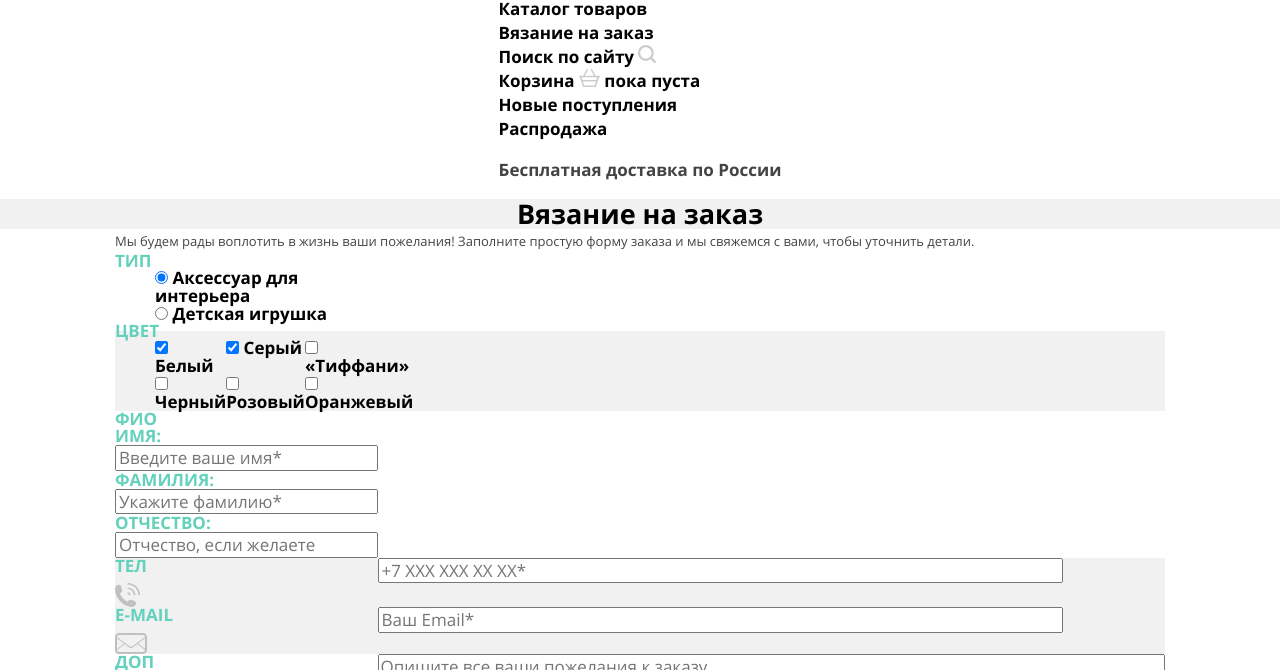
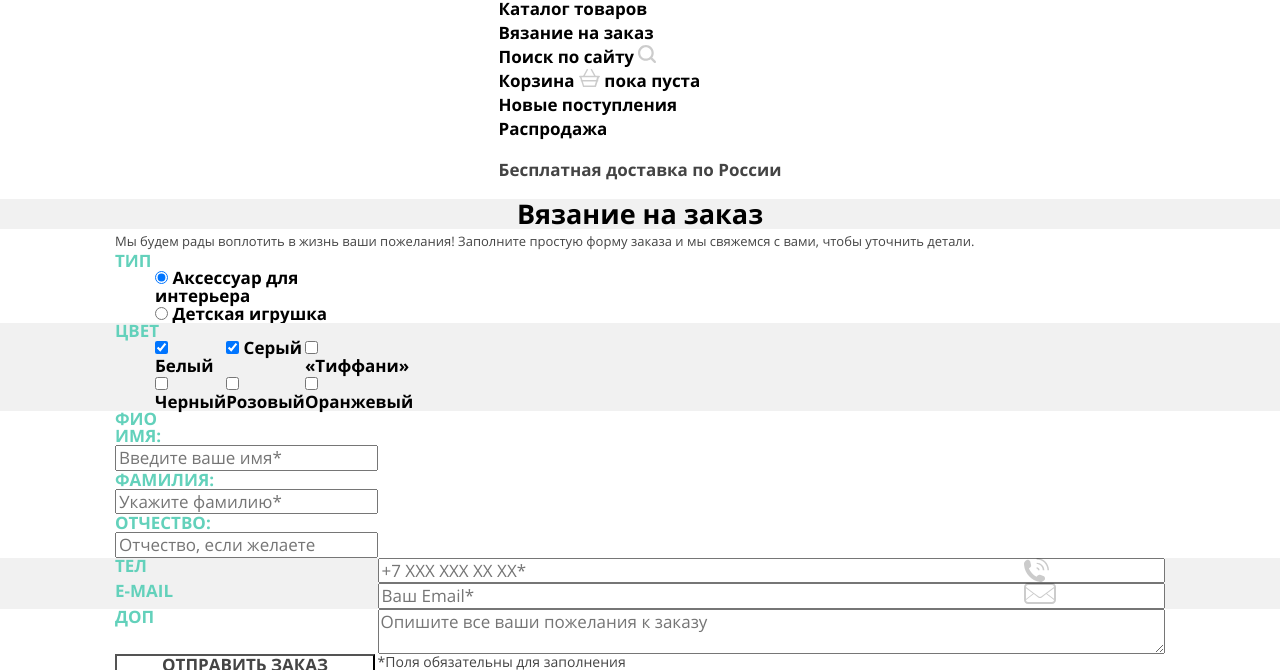
Before and after one commit to Svetlana-Saloa/1725199-mishka-22, a website: page source/form.html in a window 1280 px wide. Shown: the part 44-714 px from the top of the page. Drawn offline with nearby package versions, Linux system fonts and the light colour scheme; files that its build step writes are made by us from their sources.

Commit message:
Правки адаптивная сетка для страницы формы

```diff
--- a/source/form.html
+++ b/source/form.html
@@ -60,8 +60,8 @@
       <div class="page-form__container container">
         <p class="page-form__text">Мы будем рады воплотить в жизнь ваши пожелания! Заполните простую форму заказа и мы свяжемся с вами, чтобы уточнить детали.</p>
       </div>
-      <div class="page__container container">
       <form class="page-form__form form-order" method="get" action="https://echo.htmlacademy.ru">
+        <div class="page-form__container container">
           <fieldset class="form-order__fieldset">
             <legend class="form-order__legend"><b>тип</b></legend>
             <ul class="form-order__list">
@@ -75,7 +75,10 @@
               </li>
             </ul>
           </fieldset>
-        <fieldset class="form-order__fieldset form-order__fieldset--color">
+        </div>
+        <div class="form-order__color">
+          <div class="page-form__container container">
+            <fieldset class="form-order__fieldset">
               <legend class="form-order__legend"><b>цвет</b></legend>
               <ul class="form-order__list form-order__list--color">
                 <li class="form-order__item">
@@ -104,6 +107,9 @@
                 </li>
               </ul>
             </fieldset>
+          </div>
+        </div>
+        <div class="page-form__container container">
           <fieldset class="form-order__fieldset">
             <legend class="form-order__legend"><b>фио</b></legend>
             <ul class="form-order__list form-order__list--name">
@@ -112,7 +118,7 @@
                 <input class="form-order__input form-order__input--form" type="text" placeholder="Введите ваше имя*" name="your-name" id="your-name" required>
               </li>
               <li class="form-order__item form-order__item--form">
-              <llabel class="form-order__legend" for="your-surname"><b>Фамилия:</b></label>
+                <label class="form-order__legend" for="your-surname"><b>Фамилия:</b></label>
                 <input class="form-order__input form-order__input--form" type="text" placeholder="Укажите фамилию*" name="your-surname" id="your-surname" required>
               </li>
               <li class="form-order__item form-order__item--form">
@@ -121,10 +127,13 @@
               </li>
             </ul>
           </fieldset>
-        <fieldset class="form-order__fieldset form-order__fieldset--phone-mail form-order__fieldset--color">
+        </div>
+        <div class="form-order__color">
+          <div class="page-form__container container">
+            <fieldset class="form-order__fieldset form-order__fieldset--phone-mail">
               <label class="form-order__legend" for="your-phone"><b>тел</b></label>
-            <input class="form-order__input form-order__input-pone-mail" type="tel" placeholder="+7 ХХХ ХХХ ХХ ХХ*" name="your-phone" id="your-phone" required>
-            <svg width="25" height="24" viewBox="0 0 25 24" fill="none" xmlns="http://www.w3.org/2000/svg">
+              <input class="form-order__input form-order__input--phone-mail" type="tel" placeholder="+7 ХХХ ХХХ ХХ ХХ*" name="your-phone" id="your-phone" required>
+              <svg class="form-order__svg" width="25" height="24" viewBox="0 0 25 24" fill="none" xmlns="http://www.w3.org/2000/svg">
                 <g opacity="0.2">
                   <path d="M17.4395 24C17.0363 24 16.7339 24 16.3306 24C11.3911 23.4074 7.7621 21.1358 5.14113 18.2717C2.52016 15.4075 0.403226 11.7532 0 6.7162C0 6.22237 0 5.82731 0 5.33349C0.100806 4.44461 0.504032 3.85202 1.10887 3.25943C1.71371 2.56808 2.72177 1.77796 3.62903 1.6792C4.33468 1.6792 5.44355 2.17302 5.84677 2.76561C6.25 3.25943 6.45161 4.34584 6.65323 5.13596C6.85484 6.02484 7.25806 7.11125 7.15726 7.90137C6.95565 9.08655 5.34274 9.58037 4.93952 10.4693C6.55242 14.1235 9.07258 16.889 12.5 18.6667C13.3065 18.1729 14.1129 16.7902 15.3226 16.7902C15.7258 16.7902 16.3306 16.9877 16.7339 17.0865C17.2379 17.1852 17.6411 17.3828 18.0444 17.5803C18.75 17.8766 20.0605 18.1729 20.4637 18.7655C20.8669 19.3581 21.1694 20.3457 21.0685 20.9383C20.7661 22.2222 18.6492 23.6049 17.4395 24Z" fill="black"/>
                   <path d="M12.6008 1.48147C18.5484 1.48147 23.4879 6.22217 23.4879 12.1481H25C25 5.43205 19.4556 0 12.6008 0V1.48147Z" fill="black"/>
@@ -133,23 +142,32 @@
                 </g>
               </svg>
             </fieldset>
-          <fieldset class="form-order__fieldset form-order__fieldset--phone-mail form-order__fieldset--color">
+          </div>
+        </div>
+        <div class="form-order__color">
+          <div class="page-form__container container">
+            <fieldset class="form-order__fieldset form-order__fieldset--phone-mail">
               <label class="form-order__legend" for="your-mail"><b>E-mail</b></label>
-            <input class="form-order__input form-order__input-pone-mail" type="email" placeholder="Ваш Email*" name="your-mail" id="your-mail" required>
-            <svg width="32" height="21" viewBox="0 0 32 21" fill="none" xmlns="http://www.w3.org/2000/svg">
+              <input class="form-order__input form-order__input--phone-mail" type="email" placeholder="Ваш Email*" name="your-mail" id="your-mail" required>
+              <svg class="form-order__svg" width="32" height="21" viewBox="0 0 32 21" fill="none" xmlns="http://www.w3.org/2000/svg">
                 <path opacity="0.2" d="M28 0H4C1.8 0 0 1.8 0 4V17C0 19.2 1.8 21 4 21H28C30.2 21 32 19.2 32 17V4C32 1.8 30.2 0 28 0ZM2 5.3L9 10.6L2 15.9V5.3ZM30 17C30 18.1 29.1 19 28 19H4C2.9 19 2 18.1 2 17L9.8 11.1L14.2 14.4C14.7 14.8 15.4 15 16 15C16.6 15 17.3 14.8 17.8 14.4L22.2 11.1L30 17ZM30 15.8L23 10.5L30 5.2V15.8ZM17.2 13.6C16.8 13.9 16.4 14 16 14C15.6 14 15.1 13.9 14.8 13.6L10.7 10.5L9.9 9.9L2 4C2 2.9 2.9 2 4 2H28C29.1 2 30 2.9 30 4L17.2 13.6Z" fill="black"/>
               </svg>
             </fieldset>
+          </div>
+        </div>
+        <div class="page-form__container container">
           <fieldset class="form-order__fieldset">
             <label class="form-order__legend" for="more"><b>Доп</b></label>
             <textarea class="form-order__textarea" id="more" name="more" placeholder="Опишите все ваши пожелания к заказу"></textarea>
           </fieldset>
+        </div>
+        <div class="page-form__container container">
           <div class="form-order__fieldset form-order__fieldset--button">
             <p class="form-order__text">*Поля обязательны для заполнения</p>
             <button class="form-order__button button" type="submit">отправить заказ</button>
           </div>
+        </div>
       </form>
-      </div>
     </main>
     <footer class="page-footer">
       <div class="page-footer__container container">
--- a/source/less/blocks/form-order.less
+++ b/source/less/blocks/form-order.less
@@ -11,8 +11,21 @@
 }
 
 .form-order__fieldset--phone-mail {
+  width: 100%;
   display: flex;
   flex-wrap: wrap;
+}
+
+.form-order__input--phone-mail {
+  width: 100%;
+  display: flex;
+  flex-wrap: wrap;
+  position: relative;
+}
+
+.form-order__svg {
+  position: absolute;
+  left: 80%;
 }
 
 .form-order__legend {
@@ -37,7 +50,7 @@
   font-weight: 700;
 }
 
-.form-order-text {
+.form-order__text {
   font-size: 14px;
   line-height: 16px;
   color: @gray;
@@ -50,25 +63,12 @@
   width: 260px;
 }
 
-.form-order__phone-mail {
-  display: flex;
-  flex-wrap: wrap;
-}
-
 .form-order__input--form {
   width: 100%;
 }
 
-.form-order__input-pone-mail {
-  width: 87%;
-}
-
 .form-order__textarea {
   width: 100%;
-}
-
-.form-order__text {
-  margin: 0;
 }
 
 @media (min-width: @tablet-width) {
@@ -85,12 +85,16 @@
     grid-template-columns: 1fr 1fr;
   }
 
-  .form-order__fieldset--color {
+  .form-order__color {
     background-color: @gray-background;
   }
 }
 
 @media (min-width: @desktop-width) {
+  .page-form__container {
+    width: @desktop-width;
+  }
+
   .form-order__list--color {
     grid-template-columns: 1fr 1fr 1fr;
   }
```
Lines whose indentation alone changed are shown as unchanged.
